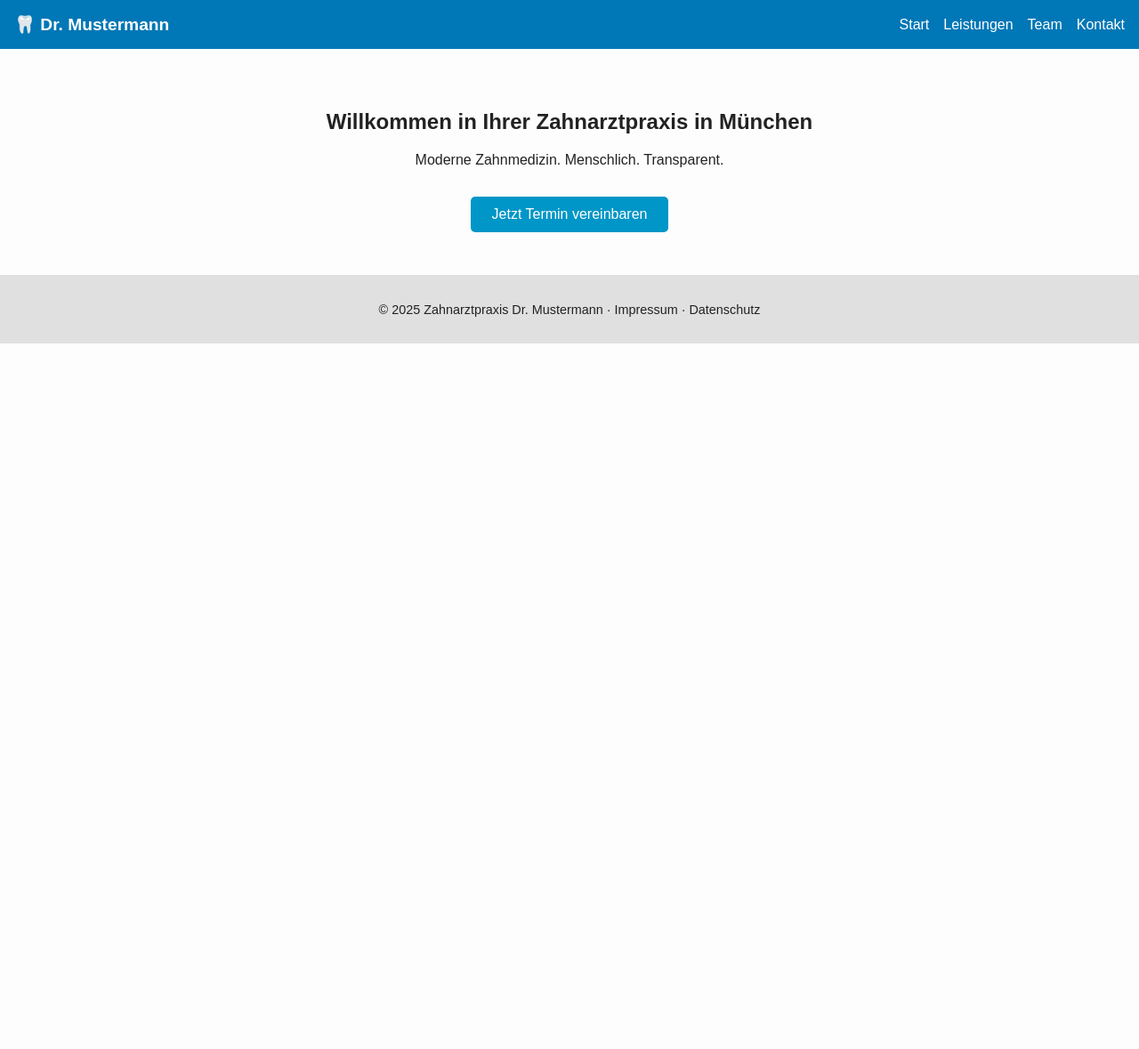
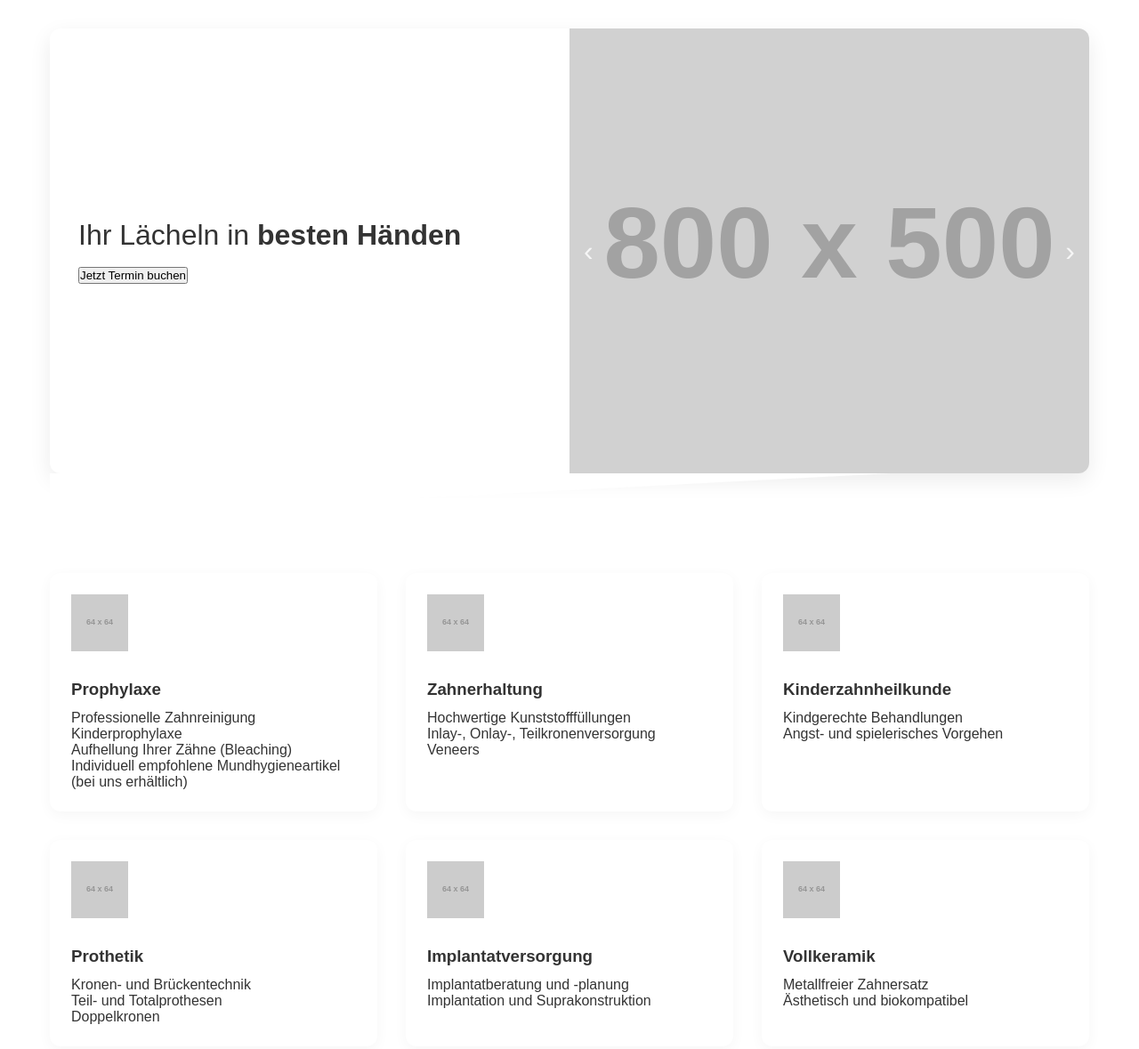
Before and after one commit to Poxput/ZPL, a plain HTML site: page index.html in a window 1280 px wide. Shown: the top 1179 px of the page at 89% size. Before the commit the page ends 800 px from the top, so only its background shows below. Drawn offline with Linux system fonts and the light colour scheme; placeholder pictures from the web are drawn by us.

Commit message:
Add files via upload

```diff
--- a/index.html
+++ b/index.html
@@ -3,32 +3,85 @@
 <head>
   <meta charset="UTF-8">
   <meta name="viewport" content="width=device-width, initial-scale=1.0">
-  <title>Zahnarztpraxis Dr. Mustermann</title>
-  <link rel="stylesheet" href="style.css">
-  <script defer src="script.js"></script>
+  <title>Zahnarztpraxis Landing Page</title>
+  <link rel="stylesheet" href="styles.css">
 </head>
 <body>
-  <header class="header">
-    <div class="logo">🦷 Dr. Mustermann</div>
-    <button class="nav-toggle" onclick="toggleNav()">☰</button>
-    <nav id="nav" class="nav">
-      <a href="index.html">Start</a>
-      <a href="leistungen.html">Leistungen</a>
-      <a href="team.html">Team</a>
-      <a href="kontakt.html">Kontakt</a>
-    </nav>
-  </header>
+<main>
+  <!-- HERO-BEREICH -->
+  <section id="hero" class="hero">
+    <div class="hero-text">
+      <h1>Ihr Lächeln in <span>besten Händen</span></h1>
+      <button>Jetzt Termin buchen</button>
+    </div>
+    <div class="hero-image">
+      <div class="slider" id="slider">
+        <div class="slide active" style="background-image:url('https://via.placeholder.com/800x500/4ABFA1/ffffff?text=Bild+1');"></div>
+        <div class="slide"       style="background-image:url('https://via.placeholder.com/800x500/4ABFA1/ffffff?text=Bild+2');"></div>
+        <div class="slide"       style="background-image:url('https://via.placeholder.com/800x500/4ABFA1/ffffff?text=Bild+3');"></div>
+        <button class="slider-arrow prev" onclick="prevSlide()">‹</button>
+        <button class="slider-arrow next" onclick="nextSlide()">›</button>
+      </div>
+    </div>
+  </section>
 
-  <main>
-    <section class="hero">
-      <h1>Willkommen in Ihrer Zahnarztpraxis in München</h1>
-      <p>Moderne Zahnmedizin. Menschlich. Transparent.</p>
-      <a class="cta-button" href="kontakt.html">Jetzt Termin vereinbaren</a>
-    </section>
-  </main>
+  <div class="section-divider"></div>
 
-  <footer class="footer">
-    <p>&copy; 2025 Zahnarztpraxis Dr. Mustermann · Impressum · Datenschutz</p>
-  </footer>
+  <!-- LEISTUNGSÜBERSICHT -->
+  <section id="leistungen" class="services-grid">
+    <div class="service-box">
+      <div class="icon"><img src="https://via.placeholder.com/64" alt="Prophylaxe Icon"></div>
+      <h3>Prophylaxe</h3>
+      <p>Professionelle Zahnreinigung<br>Kinderprophylaxe<br>Aufhellung Ihrer Zähne (Bleaching)<br>Individuell empfohlene Mundhygieneartikel (bei uns erhältlich)</p>
+    </div>
+    <div class="service-box">
+      <div class="icon"><img src="https://via.placeholder.com/64" alt="Zahnerhaltung Icon"></div>
+      <h3>Zahnerhaltung</h3>
+      <p>Hochwertige Kunststofffüllungen<br>Inlay-, Onlay-, Teilkronenversorgung<br>Veneers</p>
+    </div>
+    <div class="service-box">
+      <div class="icon"><img src="https://via.placeholder.com/64" alt="Kinderzahnheilkunde Icon"></div>
+      <h3>Kinderzahnheilkunde</h3>
+      <p>Kindgerechte Behandlungen<br>Angst- und spielerisches Vorgehen</p>
+    </div>
+    <div class="service-box">
+      <div class="icon"><img src="https://via.placeholder.com/64" alt="Prothetik Icon"></div>
+      <h3>Prothetik</h3>
+      <p>Kronen- und Brückentechnik<br>Teil- und Totalprothesen<br>Doppelkronen</p>
+    </div>
+    <div class="service-box">
+      <div class="icon"><img src="https://via.placeholder.com/64" alt="Implantatversorgung Icon"></div>
+      <h3>Implantatversorgung</h3>
+      <p>Implantatberatung und -planung<br>Implantation und Suprakonstruktion</p>
+    </div>
+    <div class="service-box">
+      <div class="icon"><img src="https://via.placeholder.com/64" alt="Vollkeramik Icon"></div>
+      <h3>Vollkeramik</h3>
+      <p>Metallfreier Zahnersatz<br>Ästhetisch und biokompatibel</p>
+    </div>
+    <div class="service-box">
+      <div class="icon"><img src="https://via.placeholder.com/64" alt="Schienentherapie Icon"></div>
+      <h3>Schienentherapie</h3>
+      <p>Knirscherschienen<br>Relaxationsschienen (Kiefergelenkproblematik)</p>
+    </div>
+  </section>
+</main>
+
+<script>
+  let idx = 0;
+  const slides = document.querySelectorAll('#slider .slide');
+  function showSlide(i) {
+    slides.forEach((s, j) => s.classList.toggle('active', j === i));
+  }
+  function nextSlide() {
+    idx = (idx + 1) % slides.length;
+    showSlide(idx);
+  }
+  function prevSlide() {
+    idx = (idx - 1 + slides.length) % slides.length;
+    showSlide(idx);
+  }
+  setInterval(nextSlide, 5000);
+</script>
 </body>
 </html>
--- /dev/null
+++ b/styles.css
@@ -0,0 +1,153 @@
+* {
+  box-sizing: border-box;
+  margin: 0;
+  padding: 0;
+}
+body {
+  font-family: sans-serif;
+  background: #fff;
+  color: #333;
+}
+main {
+  max-width: 1200px;
+  margin: 0 auto;
+  padding: 2rem 1rem;
+}
+
+/* HERO */
+.hero {
+  display: flex;
+  align-items: center;
+  justify-content: space-between;
+  background: #fff;
+  border-radius: 12px;
+  box-shadow: 0 8px 24px rgba(0,0,0,0.08);
+  overflow: hidden;
+}
+.hero-text {
+  flex: 1 1 50%;
+  padding: 2rem;
+}
+.hero-text h1 {
+  margin: 0 0 1rem;
+  font-size: 2rem;
+  font-weight: 300;
+  line-height: 1.2;
+}
+.hero-text h1 span {
+  font-weight: 600;
+}
+.hero-image {
+  flex: 1 1 50%;
+  position: relative;
+}
+.slider {
+  width: 100%;
+  height: 500px;
+  position: relative;
+  overflow: hidden;
+}
+.slide {
+  position: absolute;
+  top: 0;
+  left: 0;
+  width: 100%;
+  height: 100%;
+  background-size: cover;
+  background-position: center;
+  opacity: 0;
+  transition: opacity 0.8s;
+}
+.slide.active {
+  opacity: 1;
+}
+.slider-arrow {
+  position: absolute;
+  top: 50%;
+  transform: translateY(-50%);
+  font-size: 2rem;
+  color: rgba(255,255,255,0.8);
+  background: none;
+  border: none;
+  cursor: pointer;
+  z-index: 10;
+}
+.prev {
+  left: 1rem;
+}
+.next {
+  right: 1rem;
+}
+
+/* DIVIDER */
+.section-divider {
+  position: relative;
+  width: 100%;
+  height: 80px;
+  overflow: hidden;
+  margin: 0;
+}
+.section-divider::after {
+  content: "";
+  position: absolute;
+  bottom: 0;
+  left: 0;
+  width: 200%;
+  height: 100px;
+  background: #fff;
+  transform-origin: top left;
+  transform: translateX(-25%) rotate(-3deg);
+}
+
+/* SERVICES */
+.services-grid {
+  display: grid;
+  grid-template-columns: repeat(auto-fit, minmax(280px, 1fr));
+  gap: 2rem;
+  margin: 2rem 0 0;
+}
+.service-box {
+  background: #fff;
+  padding: 1.5rem;
+  border-radius: 12px;
+  box-shadow: 0 4px 16px rgba(0,0,0,0.04);
+  box-sizing: border-box;
+  overflow: hidden;
+  min-width: 0;
+  display: flex;
+  flex-direction: column;
+}
+.service-box img,
+.service-box .icon {
+  max-width: 100%;
+  height: auto;
+  display: block;
+  margin-bottom: 1rem;
+}
+.service-box h3 {
+  margin: 0 0 0.75rem;
+  word-break: break-word;
+}
+.service-box p {
+  margin: 0;
+  overflow-wrap: break-word;
+}
+
+/* RESPONSIVE */
+@media (max-width: 800px) {
+  .hero {
+    flex-direction: column;
+  }
+  .hero-text,
+  .hero-image {
+    flex: none;
+    width: 100%;
+  }
+  .hero-text {
+    position: absolute;
+    z-index: 5;
+    color: #fff;
+    padding: 1rem;
+    text-shadow: 0 2px 6px rgba(0,0,0,0.5);
+  }
+}
```
